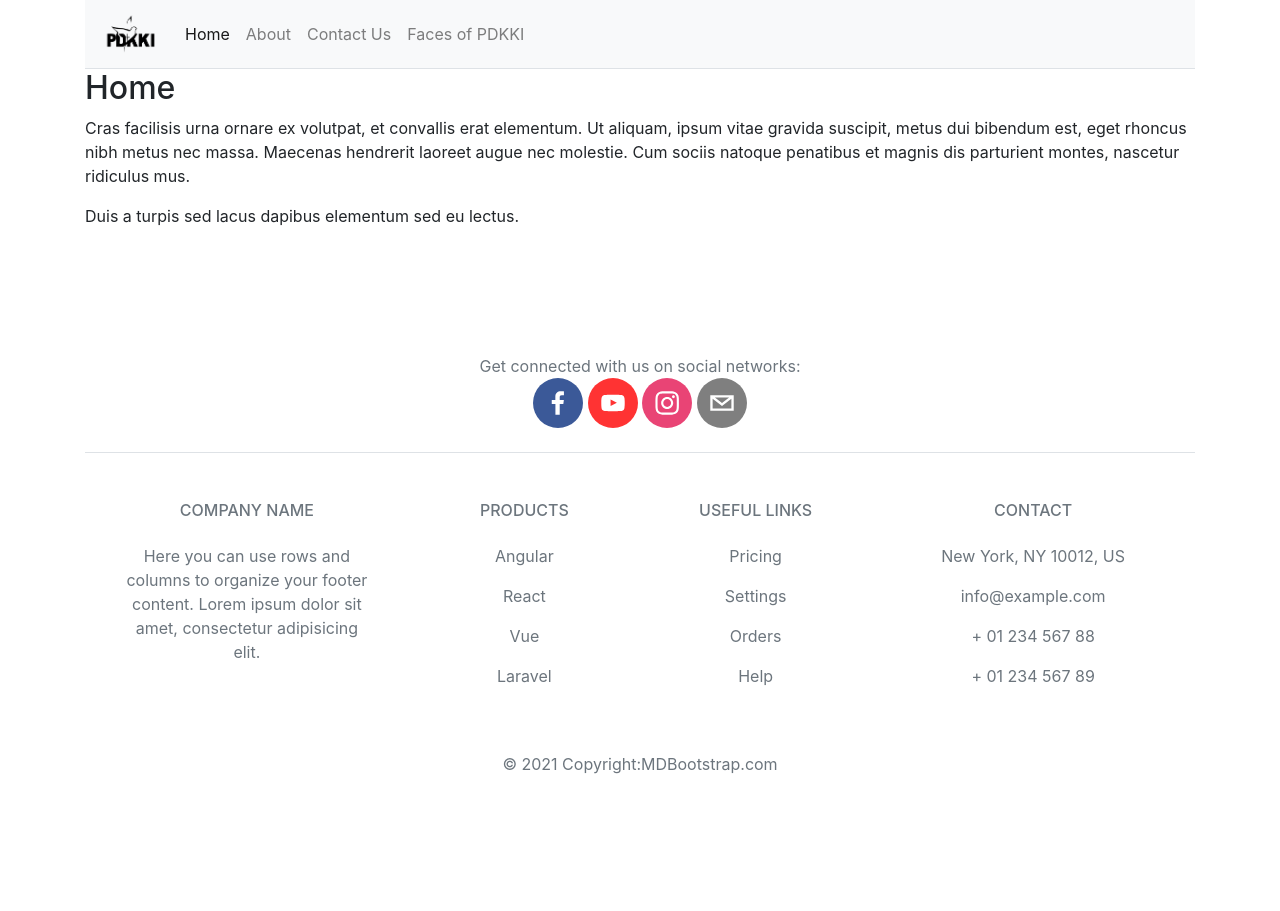
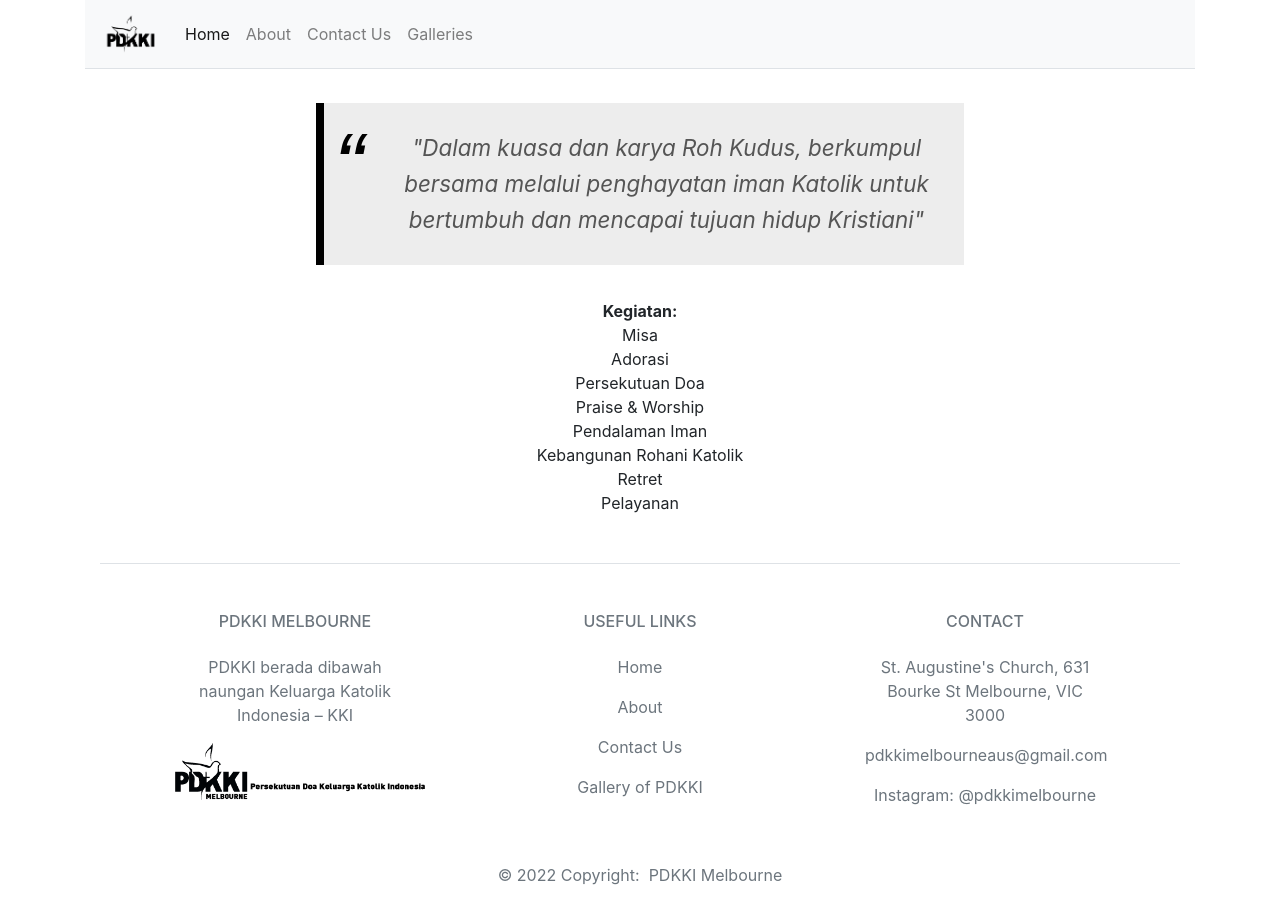
Before and after one commit to mekdie/pddki-reactWebsite, a React (Create React App) app: page / in a window 1280 px wide. Before the commit the page ends 800 px from the top, so only its background shows below. Built offline with nearby package versions, Linux system fonts and the light colour scheme.

Commit message:
Added basic pages for Home, About, and Contact us

```diff
--- a/src/App.css
+++ b/src/App.css
@@ -36,3 +36,39 @@
     transform: rotate(360deg);
   }
 }
+@import url(https://fonts.googleapis.com/css?family=Open+Sans:400italic);
+blockquote{
+  font-size: 1.4em;
+  width:60%;
+  margin:10px auto;
+  font-style:italic;
+  color: #555555;
+  padding:1.2em 30px 1.2em 75px;
+  border-left:8px solid black ;
+  line-height:1.6;
+  position: relative;
+  background:#EDEDED;
+  overflow: auto;
+}
+
+blockquote::before{
+  font-family:Arial;
+  content: "\201C";
+  color: black;
+  font-size:4em;
+  position: absolute;
+  left: 10px;
+  top:-10px;
+}
+
+blockquote::after{
+  content: '';
+}
+
+blockquote span{
+  display:block;
+  color:#333333;
+  font-style: normal;
+  font-weight: bold;
+  margin-top:1em;
+}
--- a/src/components/about.jsx
+++ b/src/components/about.jsx
@@ -4,16 +4,55 @@ class About extends Component {
   render() {
     return (
       <div>
-        <h2>About</h2>
-        <p>
-          Cras facilisis urna ornare ex volutpat, et convallis erat elementum.
-          Ut aliquam, ipsum vitae gravida suscipit, metus dui bibendum est, eget
-          rhoncus nibh metus nec massa. Maecenas hendrerit laoreet augue nec
-          molestie. Cum sociis natoque penatibus et magnis dis parturient
-          montes, nascetur ridiculus mus.
-        </p>
+        {/* <h2>About</h2> */}
+        <br />
+        <div className="container">
+          <div className="row justify-content-around">
+            <div className="col-sm-12 col-md-4 col-lg-4 text-center">
+              <div className="about">
+                <b>Sejarah</b>
+                <p>
+                  Persekutuan Doa Keluarga Katolik Indonesia (PDKKI) Melbourne
+                  adalah sebuah organisasi yang berada di bawah naungan Keluarga
+                  Katolik Indonesia (KKI) Melbourne. Menurut sejarahnya,
+                  Persekutuan Doa (PD) ini pertama kali dibentuk pada tahun 1997
+                  dengan nama PD Santa Maria, dan pada bulan Juli 1998
+                  diresmikan menjadi bagian dari KKI dengan nama PDKKI
+                  Melbourne.
+                </p>
+              </div>
+            </div>
 
-        <p>Duis a turpis sed lacus dapibus elementum sed eu lectus.</p>
+            <div className="col-sm-12 col-md-4 col-lg-4 text-center">
+              <div className="about">
+                <b>Tujuan</b>
+                <p>
+                  PDKKI Melbourne, dengan segenap potensi yang berlandaskan pada
+                  iman dan ajaran Gereja Katolik, memiliki tujuan utama untuk
+                  membawa para anggota mengenal Yesus yang hidup, serta
+                  merasakan cinta kasih Allah yang sempurna dalam bimbingan Roh
+                  Kudus demi mencapai kehidupan yang kudus.
+                </p>
+              </div>
+            </div>
+            <div className="col-sm-12 col-md-4 col-lg-4 text-center">
+              <b>Kegiatan</b>
+              <p>
+                PDKKI Melbourne mengadakan kegiatan Persekutuan Doa (PD) rutin
+                seminggu sekali yang mencakup doa, pujian dan penyembahan, misa,
+                adorasi serta pengajaran/sharing/diskusi. Di samping itu,
+                beberapa kegiatan lain PDKKI yang dapat membangun dan membentuk
+                kehidupan rohani para anggotanya untuk mencapai tujuan di atas
+                adalah:
+                <br />- Kebangunan Rohani Katolik (KRK)
+                <br />- Malam Penyegaran Rohani (MPR)
+                <br />- Seminar Hidup Baru (SHB)
+                <br />- Retret tahunan PDKKI Melbourne
+              </p>
+            </div>
+          </div>
+        </div>
+        <br />
       </div>
     );
   }
--- a/src/components/contact.jsx
+++ b/src/components/contact.jsx
@@ -1,20 +1,97 @@
 import React, { Component } from "react";
+import { SocialIcon } from "react-social-icons";
+import { Link } from "react-router-dom";
 
 class Contact extends Component {
   render() {
     return (
       <div>
-        <h2>Contact Us</h2>
-        <p>
-          Mauris sem velit, vehicula eget sodales vitae, rhoncus eget sapien:
-        </p>
-        <ol>
-          <li>Nulla pulvinar diam</li>
-          <li>Facilisis bibendum</li>
-          <li>Vestibulum vulputate</li>
-          <li>Eget erat</li>
-          <li>Id porttitor</li>
-        </ol>
+        <br />
+        <div className="container">
+          <div className="row">
+            {/* Basic Information */}
+            <div className="col-md-6">
+              <p>
+                Every Saturday 6.00 PM St. Agustine's Church
+                <br />
+                631 Bourke St Melbourne, VIC 3000 <br />
+                (Please stay in touch via Facebook / Instagram for any location
+                changes) <br />
+                <b>Parking is available</b>
+              </p>
+              <br />
+              <h4>Public Transport: </h4>
+              <p>
+                <b>Train</b>
+                <br /> All city loop train - Alight at Southern Cross Station
+              </p>
+              <p>
+                <b>Tram</b>
+                <br /> Tram no. 86 or no. 96 Stop 1 Southern Cross Station
+              </p>
+            </div>
+            {/* Google Maps API */}
+
+            <div className="col-md-6">
+              <iframe
+                title="googlemaps"
+                width="100%"
+                height="400"
+                frameBorder={0}
+                scrolling="no"
+                marginHeight={0}
+                marginWidth={0}
+                id="gmap_canvas"
+                src="https://maps.google.com/maps?width=100%&amp;height=400&amp;hl=en&amp;q=631%20Bourke%20Street%20Melbourne+(St%20Augustine%20Church)&amp;t=&amp;z=12&amp;ie=UTF8&amp;iwloc=B&amp;output=embed"
+              ></iframe>
+            </div>
+          </div>
+        </div>
+
+        <section className="text-center justify-content-center justify-content-lg-between p-4">
+          <div className="me-5 d-lg-block">
+            <span>Get connected with us on social networks:</span>
+          </div>
+
+          <div>
+            {/* react_devtools_backend.js:4026 Warning: validateDOMNesting(...): <a> cannot appear as a descendant of <a>. */}
+            {/* Solved by using Link instead of a */}
+            <Link
+              to="https://www.facebook.com/pdkkimelbourne"
+              className="me-4 link-secondary"
+              target={"_blank"}
+              rel="noreferrer"
+            >
+              <SocialIcon network="facebook" />
+            </Link>
+            &nbsp;
+            <Link
+              to="https://www.instagram.com/pdkkimelbourne/"
+              className="me-4 link-secondary"
+              target={"_blank"}
+              rel="noreferrer"
+            >
+              <SocialIcon network="youtube" />
+            </Link>
+            &nbsp;
+            <Link
+              to="https://www.youtube.com/channel/UCaqQkfnTKtJQGn-9YSu9eeg"
+              className="me-4 link-secondary"
+              target={"_blank"}
+              rel="noreferrer"
+            >
+              <SocialIcon network="instagram" />
+            </Link>
+            &nbsp;
+            <Link
+              to="mailto:pdkkimelbourneaus@gmail.com"
+              className="me-4 link-secondary"
+            >
+              <SocialIcon network="email" />
+            </Link>
+          </div>
+        </section>
+        <br />
       </div>
     );
   }
--- a/src/components/faces.jsx
+++ b/src/components/gallery.jsx
@@ -1,14 +1,14 @@
 import React, { Component } from "react";
 
-class Faces extends Component {
+class Gallery extends Component {
   render() {
     return (
       <div>
-        <h2>Faces of PDKKI</h2>
+        <h2>Gallery of PDKKI</h2>
         <p>Lorem ipsum</p>
       </div>
     );
   }
 }
 
-export default Faces;
+export default Gallery;
--- a/src/components/home.jsx
+++ b/src/components/home.jsx
@@ -4,16 +4,26 @@ class Home extends Component {
   render() {
     return (
       <div>
-        <h2>Home</h2>
-        <p>
-          Cras facilisis urna ornare ex volutpat, et convallis erat elementum.
-          Ut aliquam, ipsum vitae gravida suscipit, metus dui bibendum est, eget
-          rhoncus nibh metus nec massa. Maecenas hendrerit laoreet augue nec
-          molestie. Cum sociis natoque penatibus et magnis dis parturient
-          montes, nascetur ridiculus mus.
-        </p>
-
-        <p>Duis a turpis sed lacus dapibus elementum sed eu lectus.</p>
+        <br />
+        {/* <h2>Home</h2> */}
+        <div className="col-sm-12 text-center">
+          <blockquote className="quote">
+            "Dalam kuasa dan karya Roh Kudus, berkumpul bersama melalui
+            penghayatan iman Katolik untuk bertumbuh dan mencapai tujuan hidup
+            Kristiani"
+          </blockquote>
+          <br />
+          <b> Kegiatan: </b> <br />
+          Misa <br />
+          Adorasi <br />
+          Persekutuan Doa <br />
+          Praise &amp; Worship <br />
+          Pendalaman Iman <br />
+          Kebangunan Rohani Katolik <br />
+          Retret <br />
+          Pelayanan <br /> <br />
+        </div>
+        <br />
       </div>
     );
   }
--- a/src/components/main.jsx
+++ b/src/components/main.jsx
@@ -2,12 +2,12 @@ import React, { Component } from "react";
 import { BrowserRouter as Router, Routes, Route, Link } from "react-router-dom";
 import About from "./about";
 import Contact from "./contact";
-import Faces from "./faces";
+import Gallery from "./gallery";
 import Home from "./home";
 import NotFound from "./notfound";
 
-import { SocialIcon } from "react-social-icons";
 import logo from "../logo_PDKKI.png";
+import siteLogo from "../sitelogo.png";
 class Main extends Component {
   render() {
     return (
@@ -46,8 +46,8 @@ class Main extends Component {
                   </Link>
                 </li>
                 <li className="nav-item">
-                  <Link className="nav-link" to="/faces">
-                    Faces of PDKKI
+                  <Link className="nav-link" to="/gallery">
+                    Galleries
                   </Link>
                 </li>
               </ul>
@@ -60,52 +60,30 @@ class Main extends Component {
               <Route path="/" element={<Home />} />
               <Route path="/about" element={<About />} />
               <Route path="/contact" element={<Contact />} />
-              <Route path="/faces" element={<Faces />} />
+              <Route path="/gallery" element={<Gallery />} />
               <Route path="/*" element={<NotFound />} />
             </Routes>
           </div>
 
-          <footer className="container fixed-bottom text-center text-lg-start bg-white text-muted">
-            <section className="justify-content-center justify-content-lg-between p-4 border-bottom">
-              <div className="me-5 d-none d-lg-block">
-                <span>Get connected with us on social networks:</span>
-              </div>
-
-              <div>
-                <Link to="" className="me-4 link-secondary">
-                  <SocialIcon network="facebook" />
-                </Link>
-                &nbsp;
-                <Link to="" className="me-4 link-secondary">
-                  <SocialIcon network="youtube" />
-                </Link>
-                &nbsp;
-                <Link to="" className="me-4 link-secondary">
-                  <SocialIcon network="instagram" />
-                </Link>
-                &nbsp;
-                <Link to="" className="me-4 link-secondary">
-                  <SocialIcon network="email" />
-                </Link>
-              </div>
-            </section>
+          <footer className="container text-center text-lg-start bg-white text-muted">
+            <section className="border-bottom"></section>
 
             <section className="">
               <div className="container text-center text-md-start mt-5">
                 <div className="row mt-3">
                   <div className="col-md-3 col-lg-4 col-xl-3 mx-auto mb-4">
                     <h6 className="text-uppercase fw-bold mb-4">
-                      <i className="fas fa-gem me-3 text-secondary"></i>Company
-                      name
+                      <i className="fas fa-gem me-3 text-secondary"></i>PDKKI
+                      Melbourne
                     </h6>
                     <p>
-                      Here you can use rows and columns to organize your footer
-                      content. Lorem ipsum dolor sit amet, consectetur
-                      adipisicing elit.
+                      PDKKI berada dibawah naungan Keluarga Katolik Indonesia –
+                      KKI
                     </p>
+                    <img src={siteLogo} width="250px" alt="PDKKI Logo full" />
                   </div>
 
-                  <div className="col-md-2 col-lg-2 col-xl-2 mx-auto mb-4">
+                  {/* <div className="col-md-2 col-lg-2 col-xl-2 mx-auto mb-4">
                     <h6 className="text-uppercase fw-bold mb-4">Products</h6>
                     <p>
                       <Link to="#!" className="text-reset">
@@ -127,7 +105,7 @@ class Main extends Component {
                         Laravel
                       </Link>
                     </p>
-                  </div>
+                  </div> */}
 
                   <div className="col-md-3 col-lg-2 col-xl-2 mx-auto mb-4">
                     <h6 className="text-uppercase fw-bold mb-4">
@@ -135,22 +113,22 @@ class Main extends Component {
                     </h6>
                     <p>
                       <Link to="#!" className="text-reset">
-                        Pricing
+                        Home
                       </Link>
                     </p>
                     <p>
                       <Link to="#!" className="text-reset">
-                        Settings
+                        About
                       </Link>
                     </p>
                     <p>
                       <Link to="#!" className="text-reset">
-                        Orders
+                        Contact Us
                       </Link>
                     </p>
                     <p>
                       <Link to="#!" className="text-reset">
-                        Help
+                        Gallery of PDKKI
                       </Link>
                     </p>
                   </div>
@@ -158,20 +136,16 @@ class Main extends Component {
                   <div className="col-md-4 col-lg-3 col-xl-3 mx-auto mb-md-0 mb-4">
                     <h6 className="text-uppercase fw-bold mb-4">Contact</h6>
                     <p>
-                      <i className="fas fa-home me-3 text-secondary"></i> New
-                      York, NY 10012, US
+                      <i className="fas fa-home me-3 text-secondary"></i> St.
+                      Augustine's Church, 631 Bourke St Melbourne, VIC 3000
                     </p>
                     <p>
                       <i className="fas fa-envelope me-3 text-secondary"></i>
-                      info@example.com
+                      pdkkimelbourneaus@gmail.com
                     </p>
                     <p>
-                      <i className="fas fa-phone me-3 text-secondary"></i> + 01
-                      234 567 88
-                    </p>
-                    <p>
-                      <i className="fas fa-print me-3 text-secondary"></i> + 01
-                      234 567 89
+                      <i className="fas fa-phone me-3 text-secondary"></i>
+                      Instagram: @pdkkimelbourne
                     </p>
                   </div>
                 </div>
@@ -179,13 +153,10 @@ class Main extends Component {
             </section>
 
             <div className="text-center p-4">
-              © 2021 Copyright:
-              <Link
-                className="text-reset fw-bold"
-                to="https://mdbootstrap.com/"
-              >
-                MDBootstrap.com
-              </Link>
+              © 2022 Copyright: &nbsp;
+              <a className="text-reset fw-bold" to="https://pdkki.org/">
+                PDKKI Melbourne
+              </a>
             </div>
           </footer>
         </div>
--- a/src/components/notfound.jsx
+++ b/src/components/notfound.jsx
@@ -5,9 +5,21 @@ class NotFound extends Component {
   render() {
     return (
       <div>
-        <h1>Oops! You seem to be lost.</h1>
-        <p>Back to home:</p>
-        <Link to="/">Home</Link>
+        <br />
+        <div className="d-flex align-items-center justify-content-center">
+          <div className="text-center">
+            <h1 className="display-1 fw-bold">404</h1>
+            <p className="fs-3">
+              {" "}
+              <span className="text-danger">Opps!</span> Page not found.
+            </p>
+            <p className="lead">The page you’re looking for doesn’t exist.</p>
+            <Link to="/" className="btn btn-dark">
+              Go Home
+            </Link>
+          </div>
+        </div>
+        <br />
       </div>
     );
   }
```
Also changed, not shown: src/sitelogo.png (renamed from public/sitelogo.png).
